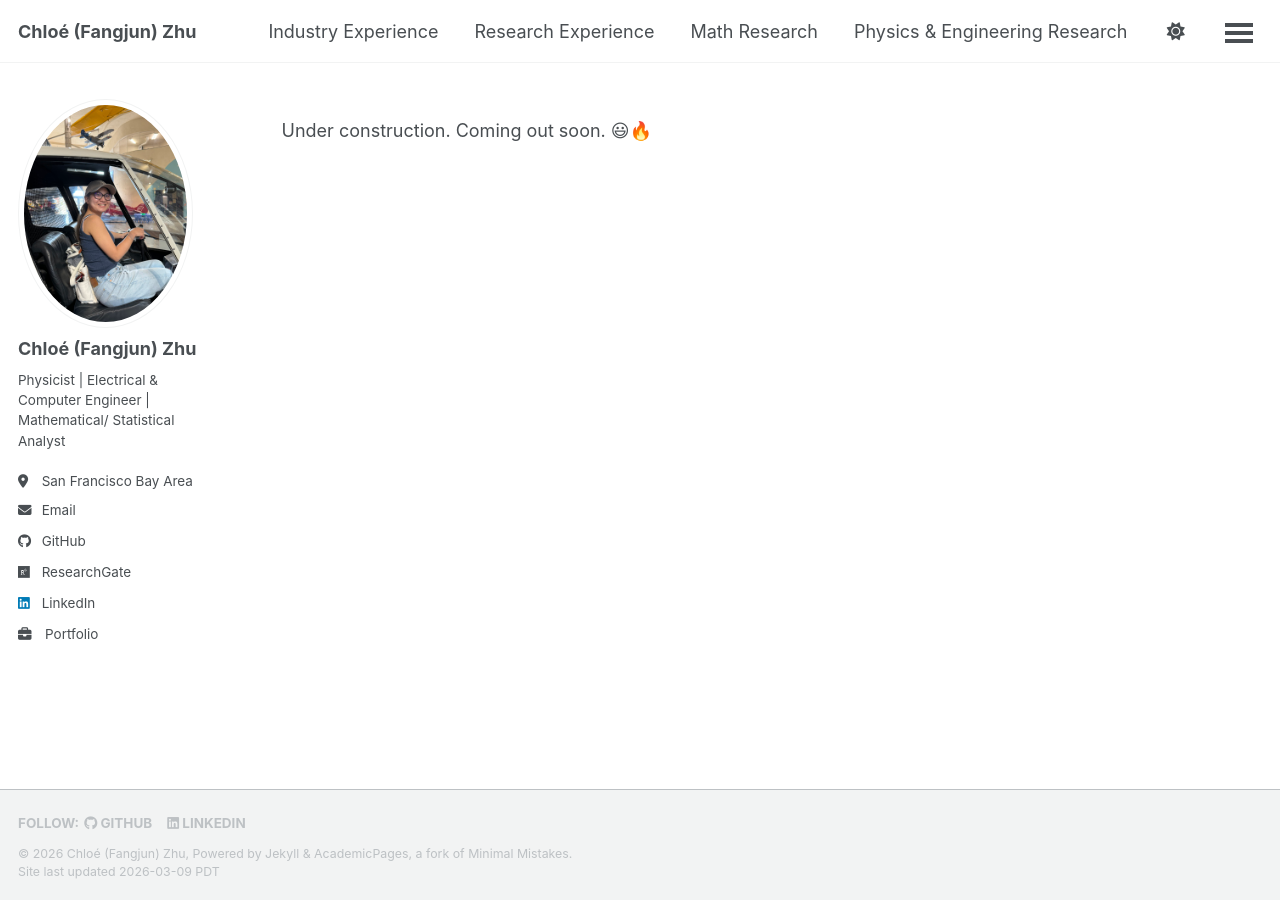
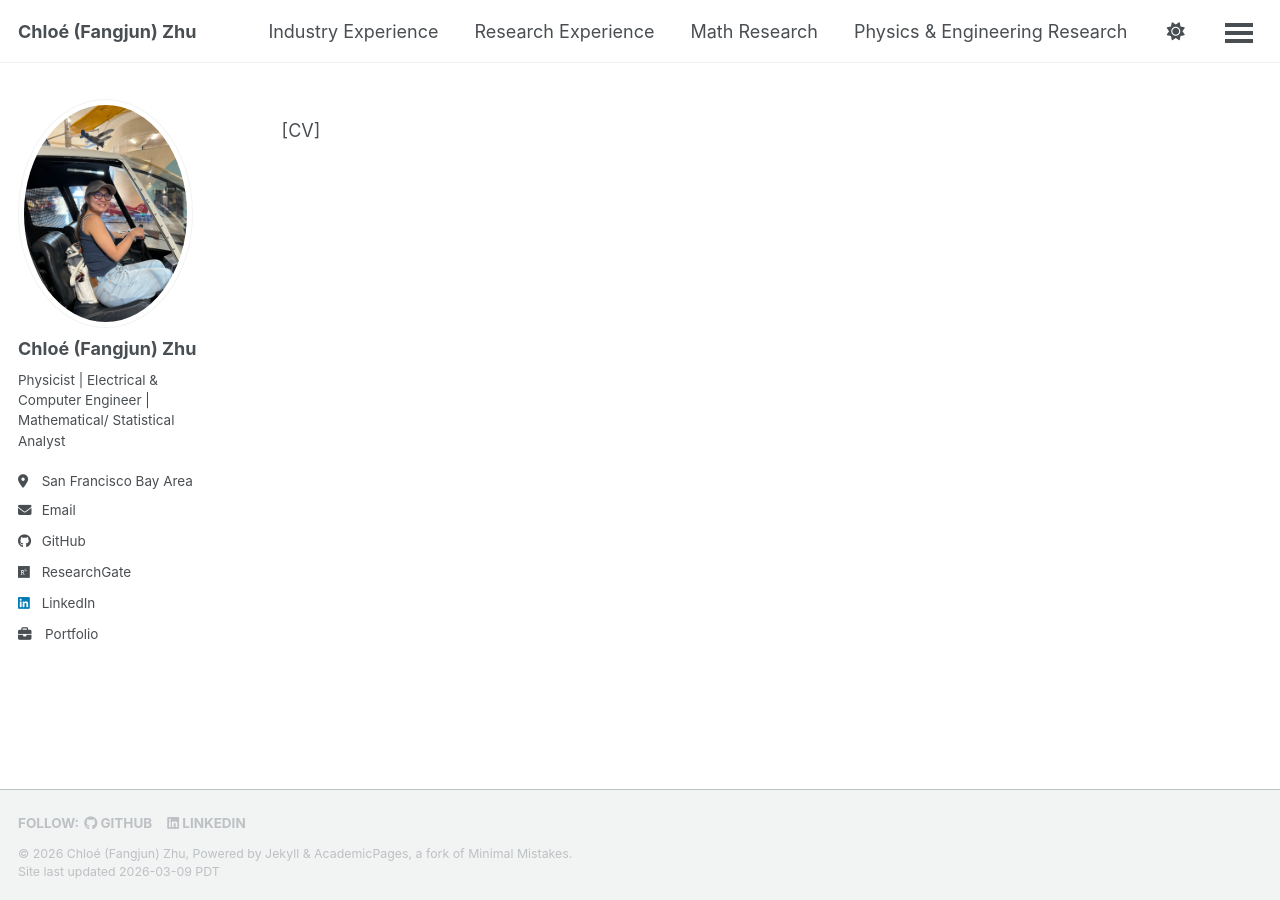
Before and after one commit to ChloeZhu1/ChloeZhu1.github.io, a Jekyll site: the page built from _pages/cv.md, in a window 1280 px wide. Built offline with Jekyll 4.4.1, drawn with Linux system fonts in a browser that asks for light colours; a script bundle is joined from its source files by our own code; library files that are not in the unit come from our copies.

Commit message:
Modify CV page with placeholder text
Updated CV page to include a placeholder for CV content.

```diff
--- a/_pages/cv.md
+++ b/_pages/cv.md
@@ -8,7 +8,7 @@ redirect_from:
 ---
 {% include base_path %}
 
-Under construction. Coming out soon. 😃🔥
+[CV]
 
 <!-- ## Chief Technology Officer, [The Admissions Authority](https://www.theadmissionsauthority.com/), 2024 - present
 * Develop AI-based algorithms for college admission counseling and placement for undergraduate programs, including predicting admissions rate and customizing application strategies.
```
